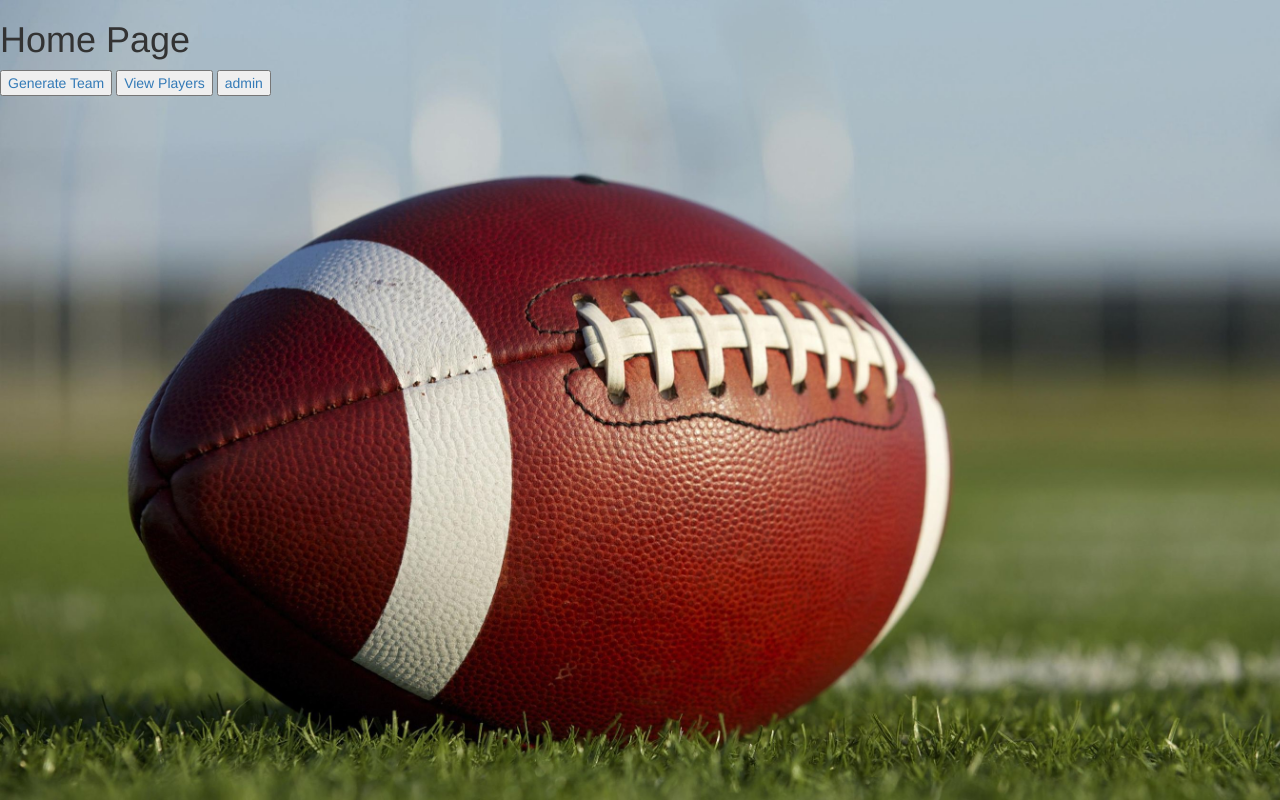
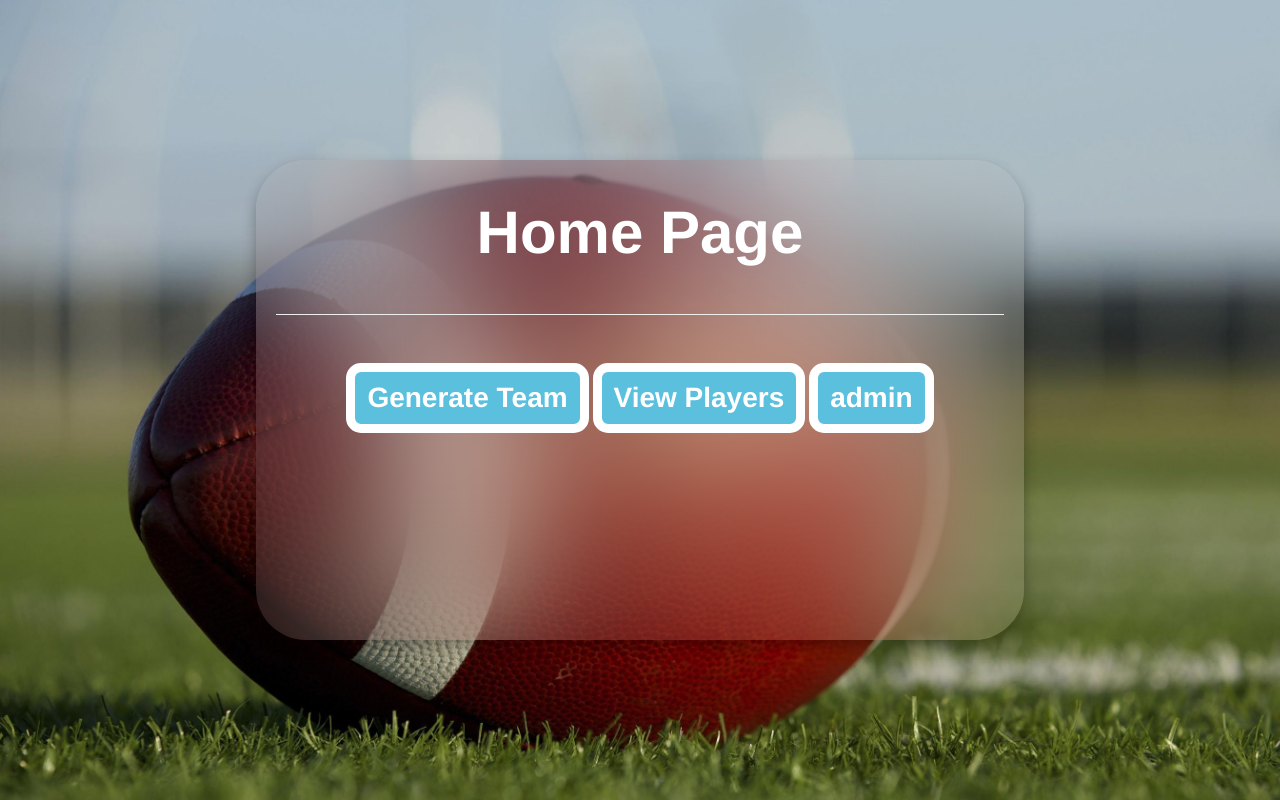
Before and after one commit to SJSU272LabF18/FantasyFootball, a Flask app: page /homePage in a window 1280 px wide. Run offline with Flask 2, Linux system fonts and the light colour scheme; some libraries are stand-ins or nearby versions.

Commit message:
add frosted glass effect to every page

```diff
--- a/static/style.css
+++ b/static/style.css
@@ -5,7 +5,7 @@ body {
 
 .frosted-glass {
     width: 60%;
-    height: auto;
+    height: 60%;
     background: inherit;
     position: absolute;
     top: 20%;
@@ -32,7 +32,7 @@ body {
 }
 
 .btn{
-	font-size: 3em;
+	font-size: 2em;
 	border-radius: 15px;
 	border: #fff solid 9px;
 	color: #fff;
@@ -54,5 +54,5 @@ hr{
 }
 
 .card-img-top {
-    height: 70%;
+    height: 60%;
 }
--- a/templates/homePage.html
+++ b/templates/homePage.html
@@ -3,6 +3,7 @@
 <head>
 	<!-- Latest compiled and minified CSS -->
     <link rel="stylesheet" href="https://maxcdn.bootstrapcdn.com/bootstrap/3.3.7/css/bootstrap.min.css">
+    <link rel="stylesheet" href="{{ url_for('static', filename='style.css') }}">
 
     <!-- jQuery library -->
     <script src="https://ajax.googleapis.com/ajax/libs/jquery/3.3.1/jquery.min.js"></script>
@@ -11,16 +12,13 @@
     <script src="https://maxcdn.bootstrapcdn.com/bootstrap/3.3.7/js/bootstrap.min.js"></script>
 	<title>Fantasy Football</title>
 </head>
-<style>
-body {
-    background: url("./static/background.jpg") fixed no-repeat;
-    background-size: cover;
-}
-</style>
 <body>
-    <h1>Home Page</h1>
-    <a href="newTeam"><button>Generate Team</button></a>
-    <a href="playerPool"><button>View Players</button></a>
-    <a href="admin"><button>admin</button></a>
+    <div class="frosted-glass">
+        <h1>Home Page</h1>
+        <hr>
+        <a href="newTeam"><button class="btn btn-info">Generate Team</button></a>
+        <a href="playerPool"><button class="btn btn-info">View Players</button></a>
+        <a href="admin"><button class="btn btn-info">admin</button></a>
+    </div>
 </body>
 </html>
--- a/templates/newTeam.html
+++ b/templates/newTeam.html
@@ -6,8 +6,9 @@
         <title>Fantasy Football</title>
     </head>
     <body>
-        <h1 class='text-center'>Recommend Team</h1>
-        <br>
+        <div class="frosted-glass" style="width: auto; height: auto; left: 20px; right: 20px; top: 20px; bottom: 20px">
+            <h1>Recommend Team</h1>
+            <hr>
             <div class="d-block text-center">
                 <a href="playerPool"><button id="viewbtn"type="button" class="btn btn-info ">View Players</button></a>
             </div>
@@ -59,6 +60,7 @@
                     </div>
                 </div>
             </div>
+        </div>
 
         <!-- Modal -->
         <div class="modal fade bd-example-modal-lg" id="PlayerDetailModal" tabindex="-1" role="dialog" aria-labelledby="PlayerDetailModal" aria-hidden="true">
```
Also changed, not shown: templates/playerPool.html (+4 -5 lines). Lines whose indentation alone changed are shown as unchanged.
